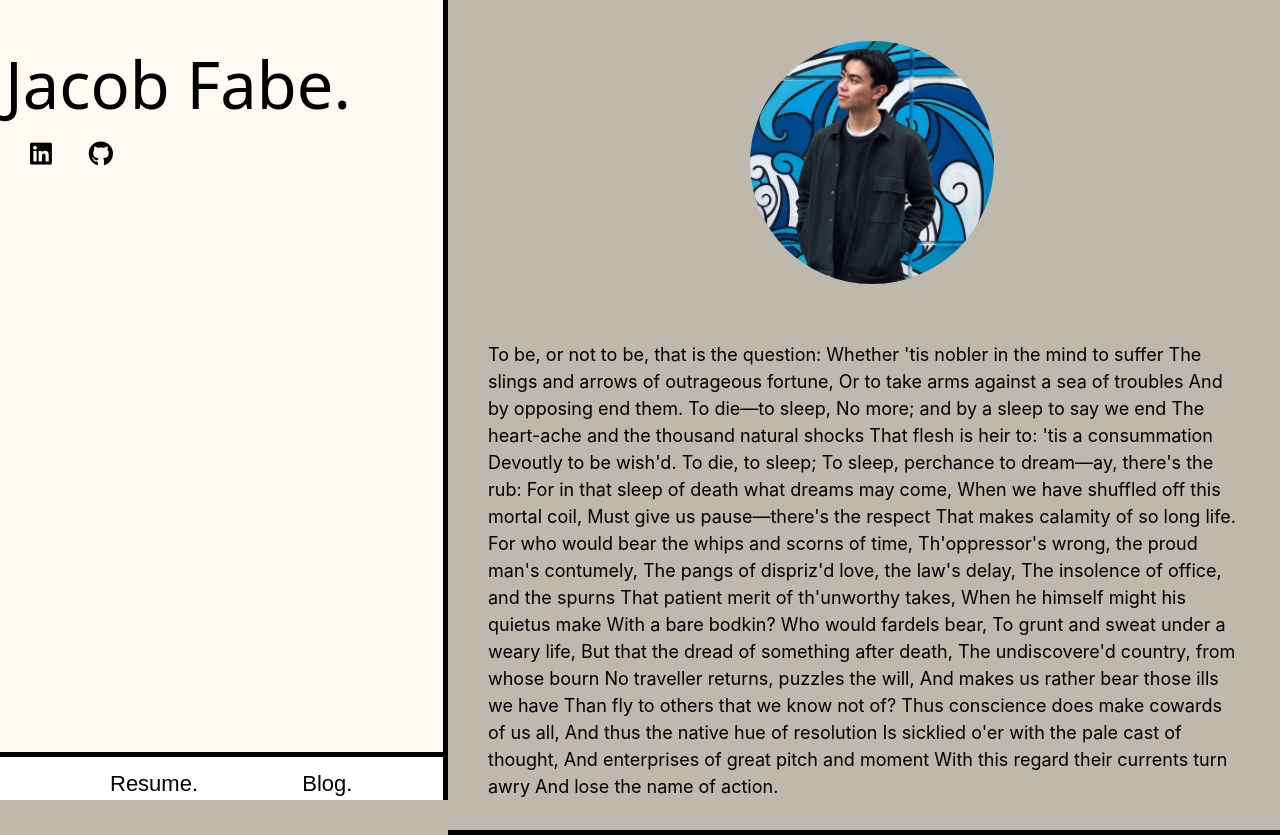
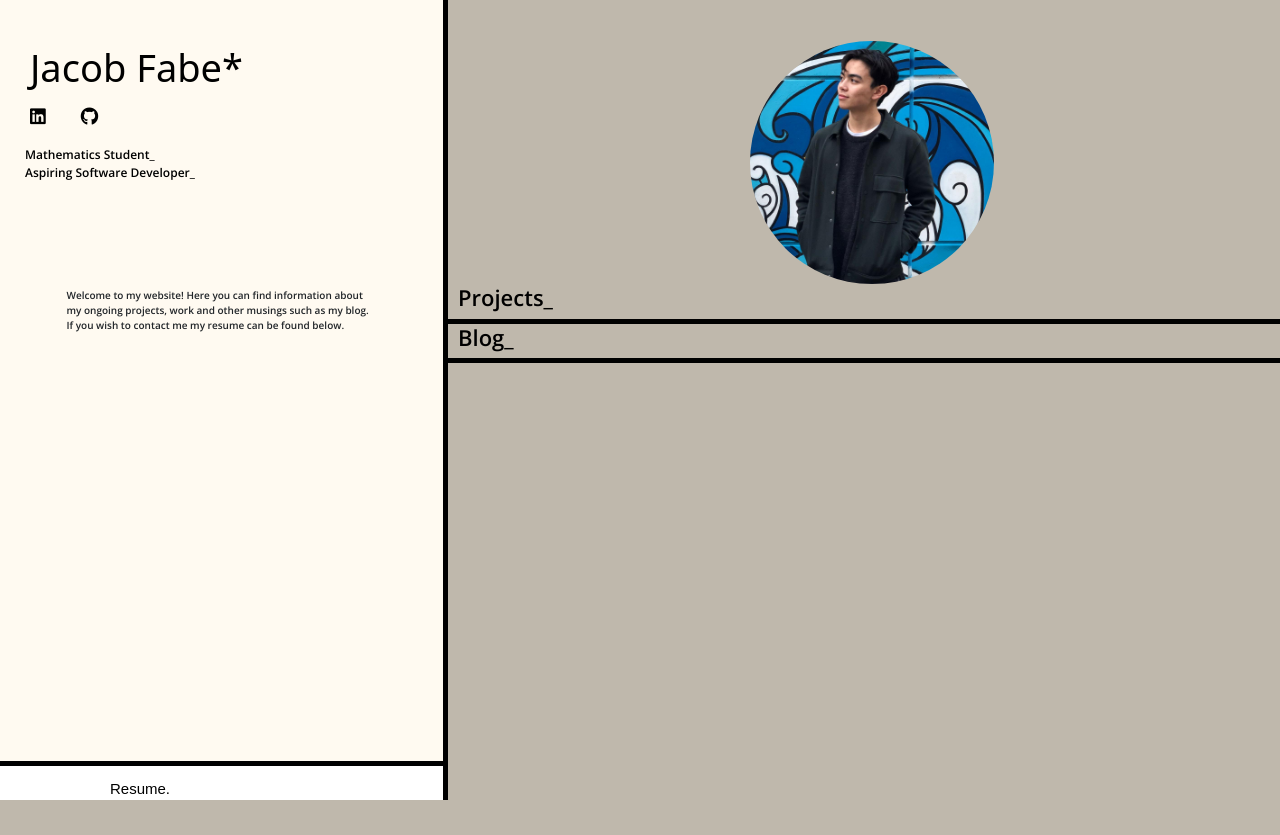
Before and after one commit to fabejacob/fabejacob.github.io, a plain HTML site: page index.html in a window 1280 px wide. After the commit the page ends 800 px from the top, so only its background shows below. Drawn offline with nearby package versions, Linux system fonts and the light colour scheme.

Commit message:
Shell website
Basicly complete, need to throw project links and draft blog.

```diff
--- a/css/sidenav.css
+++ b/css/sidenav.css
@@ -14,7 +14,11 @@
         color: #000000;
         font-size: 18px;
         padding: 30px;
-        font-family: 'Gill Sans', 'Gill Sans MT', Calibri, 'Trebuchet MS', sans-serif'
+    }
+
+    main h1{
+        color: #000000;
+        font-size: 22px;
     }
 
     .sidenav {
@@ -31,12 +35,18 @@
 
     }
 
+    .sidenav section{
+        position: absolute;
+        font-size: 10px;
+        margin: 15%;
+    }
+
     .sidenav a {
         font-family: Noto sans-serif SC, sans-serif;
         padding-left: 30px;
         text-decoration: none;
         text-align: center;
-        font-size: 25px;
+        font-size: 18px;
         color: #000000;
         display: inline;
     }
@@ -44,9 +54,12 @@
     .sidenav h1 {
         padding: 5px;
         text-align:left;
-        font-size: 65px;
+        font-size: 38px;
         color: #000000;
+        margin-left: 25px;
     }
+
+
     .sidenav article{
         color: #000000;
         position: absolute;
@@ -58,13 +71,20 @@
         border-top: 5px solid black;
     }
     .sidenav article a{
-        font-size: 20px;
+        font-size: 15px;
         padding-left: 100px;
         text-decoration: none;
         text-align: center;
-        font-size: 22px;
         color: #000000;
         display: inline;
+    }
+
+    .sidenav p{
+        font-size: 12px;
+        margin-left: 25px;
+        margin-top: 15px;
+        color: #000000;
+
     }
 
     .sidenav a:hover {
@@ -74,8 +94,3 @@
      .sidenav article a:hover {
         color: #f1f1f1
      }
-
-     .sidenav lower{
-        position: relative;
-        height: 10%; width: 100%;
-     }
--- a/index.html
+++ b/index.html
@@ -7,19 +7,20 @@
 
     <title>Jacob Fabe</title>
 
-    <!-- Styles and such -->
+    <!-- Styles, Bootstrap, Jquery etc -->
     <link rel="stylesheet" href="https://maxcdn.bootstrapcdn.com/bootstrap/4.3.1/css/bootstrap.min.css">
     <link rel="stylesheet" href="https://use.fontawesome.com/releases/v5.0.13/css/all.css" integrity="sha384-DNOHZ68U8hZfKXOrtjWvjxusGo9WQnrNx2sqG0tfsghAvtVlRW3tvkXWZh58N9jp" crossorigin="anonymous">
     <link rel="stylesheet" href="css/sidenav.css" />
     <link href="https://fonts.googleapis.com/css?family=Noto+Sans+SC:100&display=swap" rel="stylesheet">
     <link href="https://fonts.googleapis.com/css?family=Noto+Serif&display=swap" rel="stylesheet">
     <link href="https://fonts.googleapis.com/css?family=Open+Sans:600&display=swap" rel="stylesheet">
+    <link rel="shortcut icon" href="images/favicon.ico"/>
 
 </head>
     <body style="background-color:#BFB8AC;">
         <div class="sidenav" >
-            <h1 style="font-family: 'Noto Sans', sans-serif;">
-            Jacob Fabe.
+            <h1 style="font-family: 'Noto Sans', sans-serif;" >
+            Jacob Fabe*
             </h1>
             <a href="https://www.linkedin.com/in/jacob-fabe-66362612b">
                 <i class="fab fa-linkedin" title="linkedin"></i>
@@ -27,55 +28,32 @@
             <a href="https://github.com/fabejacob">
                 <i class="fab fa-github"> </i>
             </a> <br>
+            <p style="font-family: 'Open Sans' , sans-serif;">
+                Mathematics Student_ <br>
+                Aspiring Software Developer_
+            </p> <br>
+
+            <section style="font-family: 'Open Sans' , sans-serif;">
+                Welcome to my website! Here you can find information about my ongoing projects, work and other musings such as my blog. If you wish to contact me my resume can be found below.
+            </section>
 
             <article style="font-family: 'Open Sans' , sans-serif;">
                 <a href="jacobfabe_resume2019v2.pdf">Resume.</a>
-                <a href="#">Blog.</a>
             </article>
         </div>
         <main>
 
                 <img class="rounded-circle" src="images/me_nyah.jpg"  alt="its me" width="30%" height="30%" left = 50%/> <br>
-                <article> <br>
-                        To be, or not to be, that is the question:
-                        Whether 'tis nobler in the mind to suffer
-                        The slings and arrows of outrageous fortune,
-                        Or to take arms against a sea of troubles
-                        And by opposing end them. To die—to sleep,
-                        No more; and by a sleep to say we end
-                        The heart-ache and the thousand natural shocks
-                        That flesh is heir to: 'tis a consummation
-                        Devoutly to be wish'd. To die, to sleep;
-                        To sleep, perchance to dream—ay, there's the rub:
-                        For in that sleep of death what dreams may come,
-                        When we have shuffled off this mortal coil,
-                        Must give us pause—there's the respect
-                        That makes calamity of so long life.
-                        For who would bear the whips and scorns of time,
-                        Th'oppressor's wrong, the proud man's contumely,
-                        The pangs of dispriz'd love, the law's delay,
-                        The insolence of office, and the spurns
-                        That patient merit of th'unworthy takes,
-                        When he himself might his quietus make
-                        With a bare bodkin? Who would fardels bear,
-                        To grunt and sweat under a weary life,
-                        But that the dread of something after death,
-                        The undiscovere'd country, from whose bourn
-                        No traveller returns, puzzles the will,
-                        And makes us rather bear those ills we have
-                        Than fly to others that we know not of?
-                        Thus conscience does make cowards of us all,
-                        And thus the native hue of resolution
-                        Is sicklied o'er with the pale cast of thought,
-                        And enterprises of great pitch and moment
-                        With this regard their currents turn awry
-                        And lose the name of action.
 
-                    </article>
+                <h1 style="font-family: 'Open Sans' , sans-serif;">
+                    Projects_
+                 </h1>
         </main>
-
-
-
+        <main>
+            <h1 style="font-family: 'Open Sans' , sans-serif;">
+                Blog_
+            </h1>
+        </main>
 
 
         <script src="https://ajax.googleapis.com/ajax/libs/jquery/3.4.0/jquery.min.js"></script>
```
Also changed, not shown: images/favicon.ico (added).
